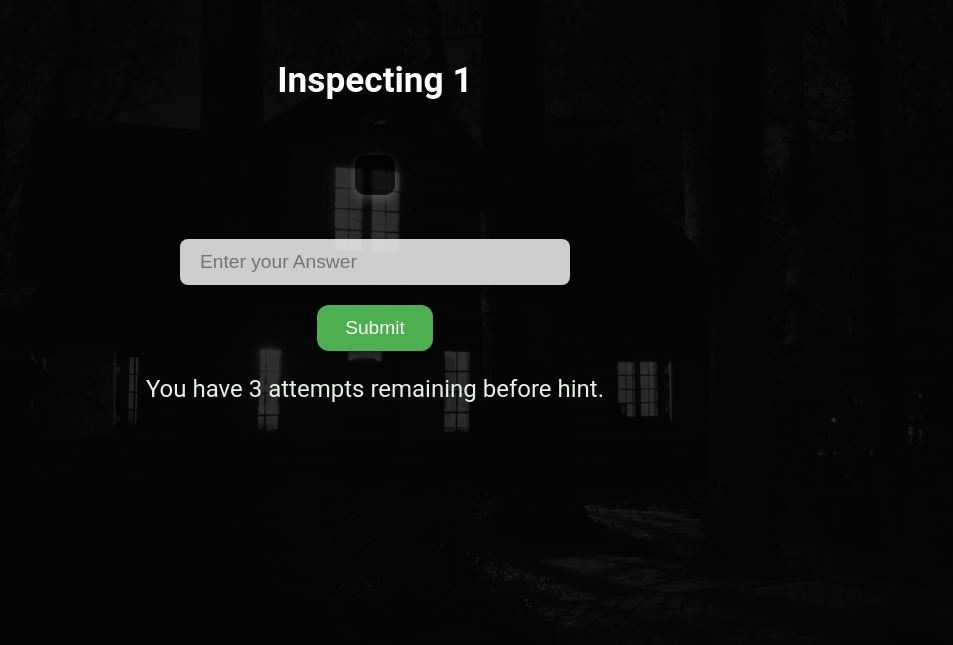
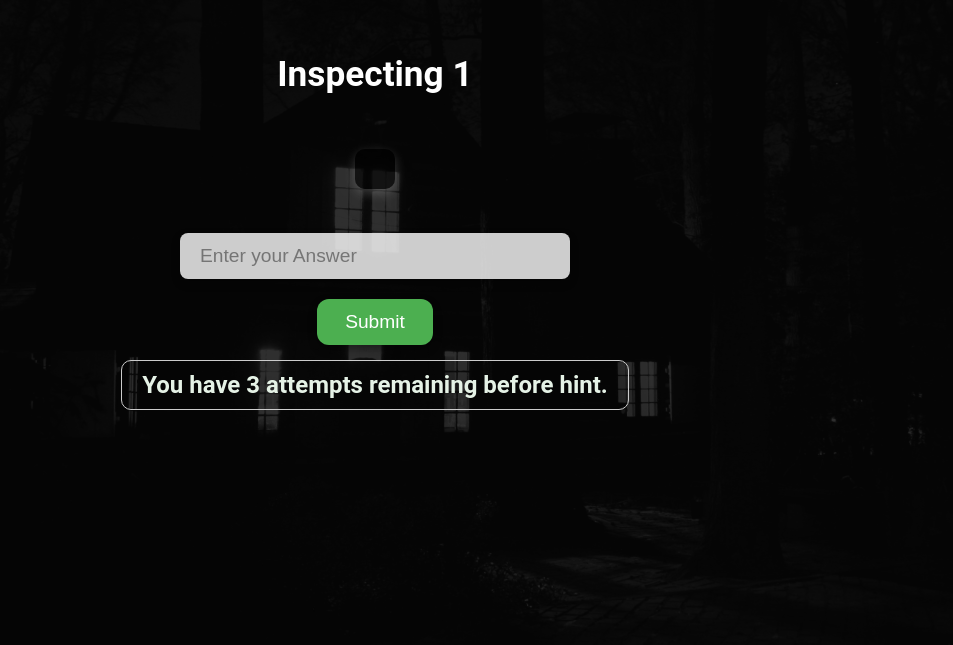
Before and after one commit to gracelo0717/touchgrass, a React (Vite) app: page /inspect/1 in a window 1280 px wide. Shown: the part 180-825 px from the top of the page, without its empty margins (265-1218 px from the left). Built offline with nearby package versions, Linux system fonts and the light colour scheme; no server answers.

Commit message:
style attempts remaining

```diff
--- a/src/components/ObjectInspection.tsx
+++ b/src/components/ObjectInspection.tsx
@@ -152,7 +152,7 @@ const ObjectInspection = () => {
             Submit
           </button>
           {attempts < maxAttempts && !isCorrect && (
-            <p>
+            <p className='attempts-left'>
               You have {maxAttempts - attempts} attempt
               {maxAttempts - attempts !== 1 ? 's' : ''} remaining before hint.
             </p>
--- a/src/index.css
+++ b/src/index.css
@@ -262,3 +262,12 @@ body {
   text-align: center;
   line-height: 1.5;
 }
+
+.attempts-left {
+  margin-top: 15px;
+  border: 1px solid #ccc;
+  padding: 10px 20px;
+  border-radius: 10px;
+  font-weight: bold;
+  max-width: 500px;
+}
```
Also changed, not shown: src/App.css (added).
